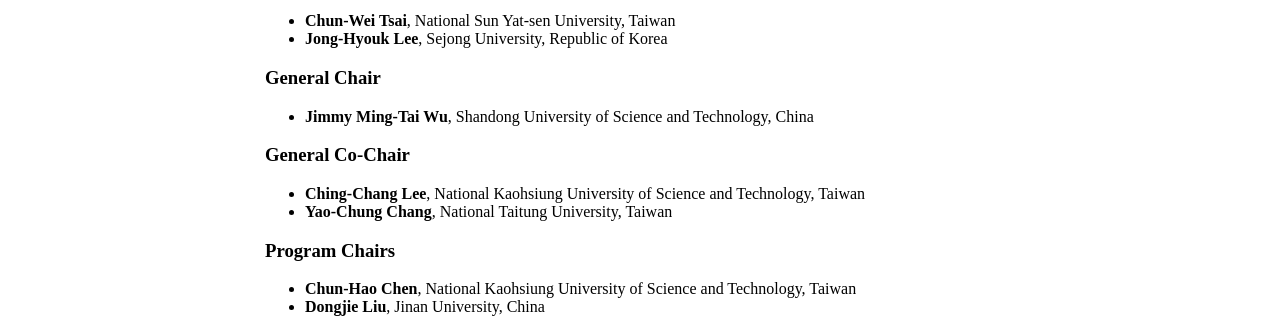
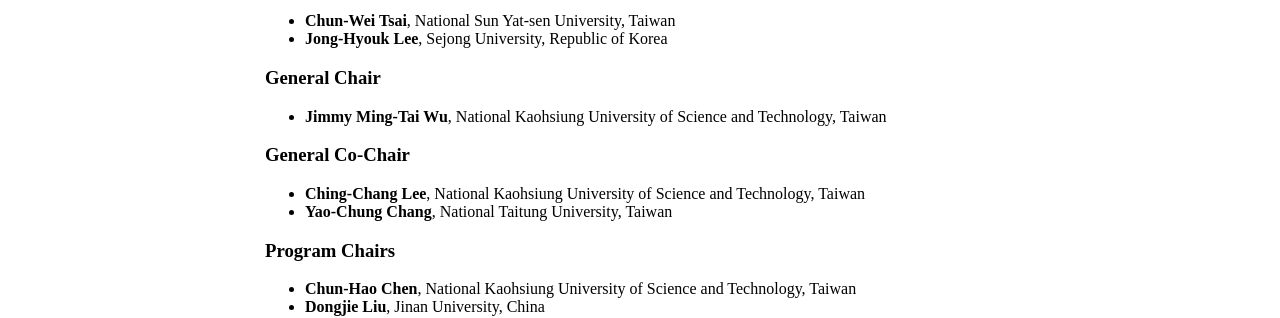
Before and after one commit to icea-conf/2023, a Jekyll site: the page built from committee/index.html, in a window 1280 px wide. Shown: the part 431-749 px from the top of the page. Built offline with Jekyll 4.4.1, drawn with Linux system fonts in a browser that asks for light colours.

Commit message:
Update index.html

```diff
--- a/committee/index.html
+++ b/committee/index.html
@@ -21,7 +21,7 @@
 
 				<h3>General Chair</h3>
 				<ul>
-					<li><b>Jimmy Ming-Tai Wu</b>, Shandong University of Science and Technology, China</li>
+					<li><b>Jimmy Ming-Tai Wu</b>, National Kaohsiung University of Science and Technology, Taiwan</li>
 				</ul>
 
 				<h3>General Co-Chair</h3>
```
